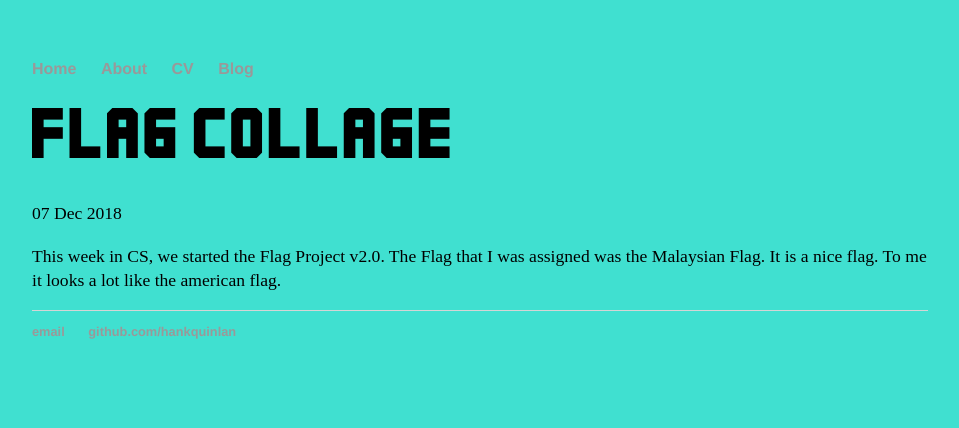
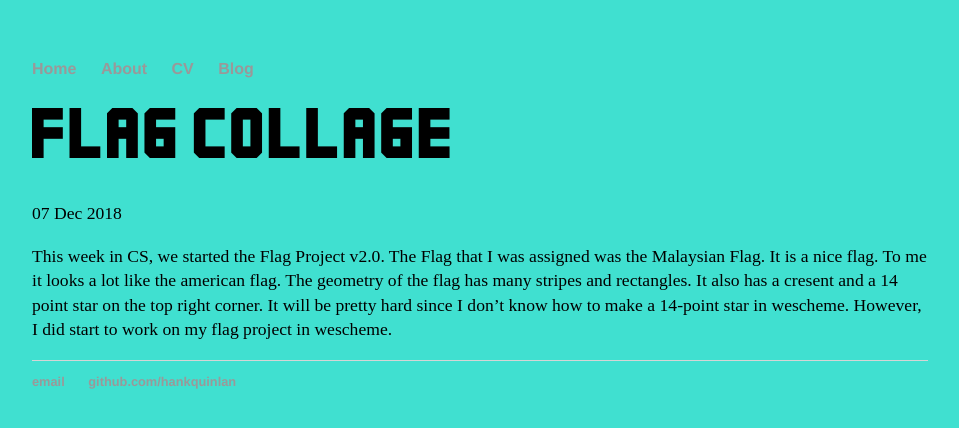
Before and after one commit to tylerm2204/tylerm2204.github.io, a Jekyll site: the page built from _posts/2018-12-07-weekly-reflection.md, in a window 1280 px wide. Shown: the top 428 px of the page, without its empty margins (160-1119 px from the left). Built offline with Jekyll 4.4.1, drawn with Linux system fonts in a browser that asks for light colours.

Commit message:
Update 2018-12-07-weekly-reflection.md

```diff
--- a/_posts/2018-12-07-weekly-reflection.md
+++ b/_posts/2018-12-07-weekly-reflection.md
@@ -4,4 +4,4 @@ title: "Flag Collage"
 date: 2018-12-07
 ---
 
-This week in CS, we started the Flag Project v2.0. The Flag that I was assigned was the Malaysian Flag. It is a nice flag. To me it looks a lot like the american flag.
+This week in CS, we started the Flag Project v2.0. The Flag that I was assigned was the Malaysian Flag. It is a nice flag. To me it looks a lot like the american flag. The geometry of the flag has many stripes and rectangles. It also has a cresent and a 14 point star on the top right corner. It will be pretty hard since I don't know how to make a 14-point star in wescheme. However, I did start to work on my flag project in wescheme.
```
